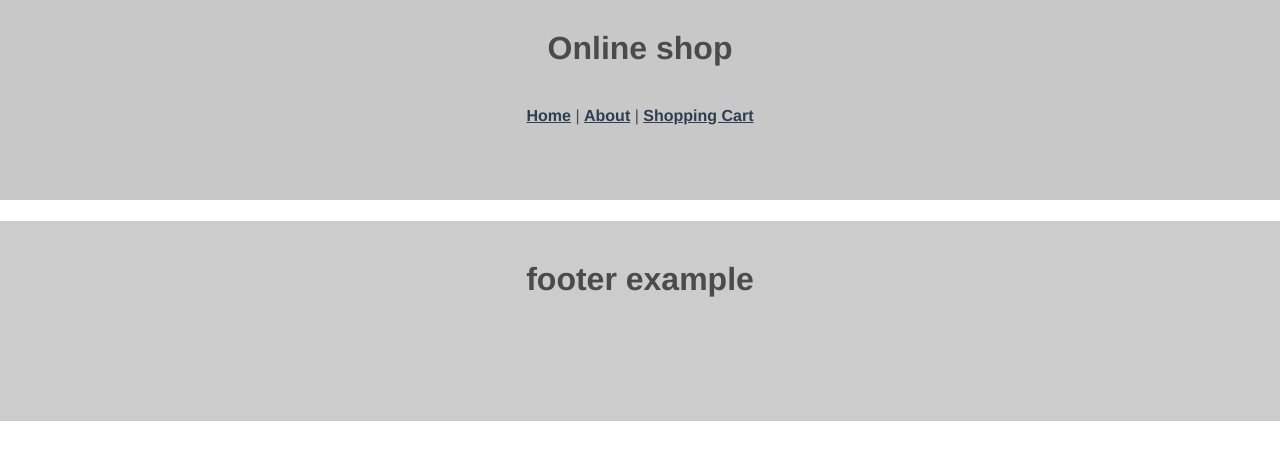
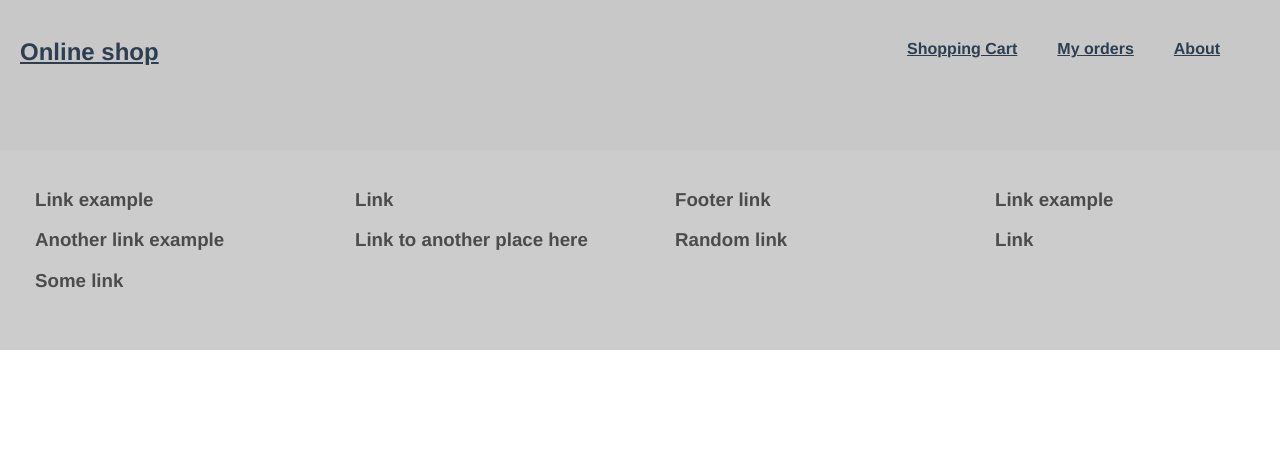
Before and after one commit to mikhailbuslaev/eshop-example, a Vue app in the folder frontend/: page /#/ in a window 1280 px wide. Shown: the top 460 px of the page. Built offline with nearby package versions, Linux system fonts and the light colour scheme; what vue-cookies would draw is missing.

Commit message:
added orders page to frontend

```diff
--- a/frontend/src/components/CatalogTemplate.vue
+++ b/frontend/src/components/CatalogTemplate.vue
@@ -1,6 +1,6 @@
 <template>
 <h2>Catalog example</h2>
-<div id="catalog-body">
+<div id="catalog-container">
     <div v-for="card in cards" :key="card.id">
     <a v-bind:href="'http://localhost:8081/#/product/'+card.id">
       <div class="card">
@@ -82,8 +82,9 @@ export default {
 
 <!-- Add "scoped" attribute to limit CSS to this component only -->
 <style scoped>
-#catalog-body {
+#catalog-container {
   display: flex;
+  justify-content:space-evenly;
   flex-wrap: wrap;
   gap: 20px 20px;
 }
--- a/frontend/src/components/FooterTemplate.vue
+++ b/frontend/src/components/FooterTemplate.vue
@@ -1,17 +1,45 @@
 <template>
-<div class="footer">
-    <h1>footer example</h1>
+<div id="footer-container">
+  <div class="footer-element">
+    <a href="https://www.w3schools.com"><h3>Link example</h3></a>
+    <a href="https://www.w3schools.com"><h3>Another link example</h3></a>
+    <a href="https://www.w3schools.com"><h3>Some link</h3></a>
+  </div>
+  <div class="footer-element">
+    <a href="https://www.w3schools.com"><h3>Link</h3></a>
+    <a href="https://www.w3schools.com"><h3>Link to another place here</h3></a>
+  </div>
+  <div class="footer-element">
+    <a href="https://www.w3schools.com"><h3>Footer link</h3></a>
+    <a href="https://www.w3schools.com"><h3>Random link</h3></a>
+  </div>
+  <div class="footer-element">
+    <a href="https://www.w3schools.com"><h3>Link example</h3></a>
+    <a href="https://www.w3schools.com"><h3>Link</h3></a>
+  </div>
 </div>
 </template>
 
 <!-- Add "scoped" attribute to limit CSS to this component only -->
 <style scoped>
-.footer {
+#footer-container {
+  display:flex;
+  justify-content:space-around;
   height:200px;
   background-color: #ccc;
 }
 
-h1 {
-  padding-top:40px;
+.footer-element {
+  width:250px;
+  padding:20px;
+}
+
+h3 {
+  text-align:left;
+}
+
+a {
+  color:rgb(75, 75, 75);
+  text-decoration: none;
 }
 </style>
--- a/frontend/src/components/HeaderTemplate.vue
+++ b/frontend/src/components/HeaderTemplate.vue
@@ -1,10 +1,14 @@
 <template>
-<div class="header">
-  <h1>Online shop</h1>
-  <nav>
-      <router-link to="/catalog/0">Home</router-link> |
-      <router-link to="/about">About</router-link> |
+<div id="header-container">
+  <nav id="logo-container">
+    <router-link to="/catalog/0">
+      <h1>Online shop</h1>
+    </router-link>
+  </nav>
+  <nav id="links-container">
       <router-link to="/user/shopping_cart">Shopping Cart</router-link>
+      <router-link to="/user/orders/0">My orders</router-link>
+      <router-link to="/about">About</router-link>
   </nav>
 </div>
 </template>
@@ -17,22 +21,24 @@ export default {
 
 <!-- Add "scoped" attribute to limit CSS to this component only -->
 <style scoped>
-.header {
-  height:200px;
+#header-container {
+  height:150px;
   background-color: rgb(200, 200, 200);
+  display:flex;
+  justify-content:space-between;
 }
 
-h1 {
-  text-align:center;
-  padding-top:30px;
-  margin:0px;
+
+#logo-container {
+  padding: 20px;
 }
 
-nav {
+#links-container {
   padding: 40px;
 }
 
 nav a {
+  padding: 20px;
   font-weight: bold;
   color: #2c3e50;
 }
@@ -40,4 +46,10 @@ nav a {
 nav a.router-link-exact-active {
   color: rgb(200, 100, 100);
 }
+
+h1 {
+  text-align:center;
+  margin:0px;
+}
+
 </style>
--- /dev/null
+++ b/frontend/src/components/OrdersTemplate.vue
@@ -0,0 +1,54 @@
+<template>
+<div id="orders-container">
+    <div v-for="order in orders" :key="order.id">
+        <div class="orders-item">
+            <h3>{{ order.cost }} ₽</h3>
+            <h4>{{ order.id }}</h4>
+        </div>
+    </div>
+</div>
+</template>
+
+<script>
+import axios from "axios";
+export default {
+    name: 'OrdersTemplate',
+    data() {
+        return {
+            orders: [],
+            token: '',
+            ordersLimit: 20,
+            ordersBefore: 0
+        };
+    },
+    methods: {
+        loadOrders(startRow, quantity) {
+            var bodyFormData = new FormData();
+            bodyFormData.append('token', this.token);
+            bodyFormData.append('quantity', quantity);
+            bodyFormData.append('startrow', startRow);
+            axios({
+                method: 'post',
+                url: 'http://localhost:1111/api/orders',
+                data: bodyFormData
+            })
+            .then(response => {
+                this.orders.push(...response.data.message);
+            });
+        }
+    },
+    beforeMount() {
+        if (this.$cookies.isKey("token")) {
+            this.token = this.$cookies.get("token");
+        } else {
+            this.$router.push({ path: '/login' });
+        }
+        this.ordersBefore = this.$route.params.page*this.ordersLimit;
+        this.getOrders(this.ordersBefore, this.ordersLimit);
+    }
+}
+</script>
+
+<!-- Add "scoped" attribute to limit CSS to this component only -->
+<style scoped>
+</style>
--- a/frontend/src/router/index.js
+++ b/frontend/src/router/index.js
@@ -4,6 +4,7 @@ import AboutView from '../views/AboutView.vue'
 import CardView from '../views/CardView.vue'
 import ShoppingCartView from '../views/ShoppingCartView.vue'
 import AuthorizationView from '../views/AuthorizationView.vue'
+import OrdersView from '../views/OrdersView.vue'
 const routes = [
   {
     path: '/catalog/:page',
@@ -29,6 +30,11 @@ const routes = [
     path: '/login',
     name: 'login',
     component: AuthorizationView
+  },
+  {
+    path: '/user/orders/:page',
+    name: 'orders',
+    component: OrdersView
   }
 ]
 
--- /dev/null
+++ b/frontend/src/views/OrdersView.vue
@@ -0,0 +1,14 @@
+<template>
+  <OrdersTemplate/>
+</template>
+
+<script>
+// @ is an alias to /src
+import OrdersTemplate from '@/components/OrdersTemplate.vue'
+export default {
+  name: 'OrdersView',
+  components: {
+    OrdersTemplate
+  }
+}
+</script>
```
